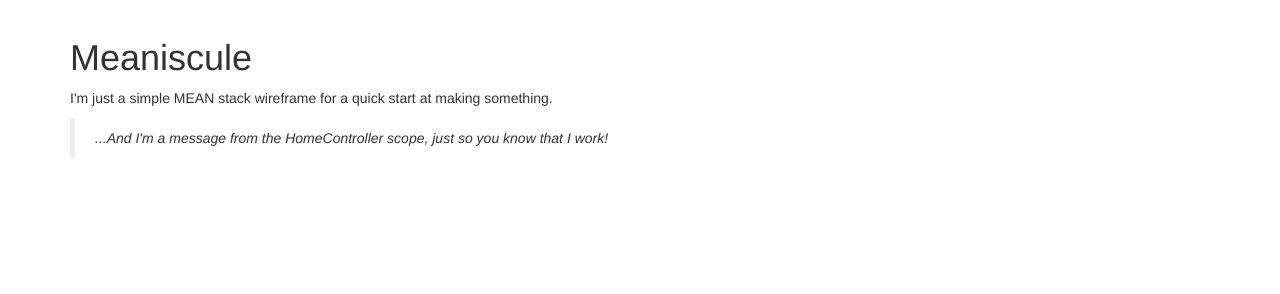
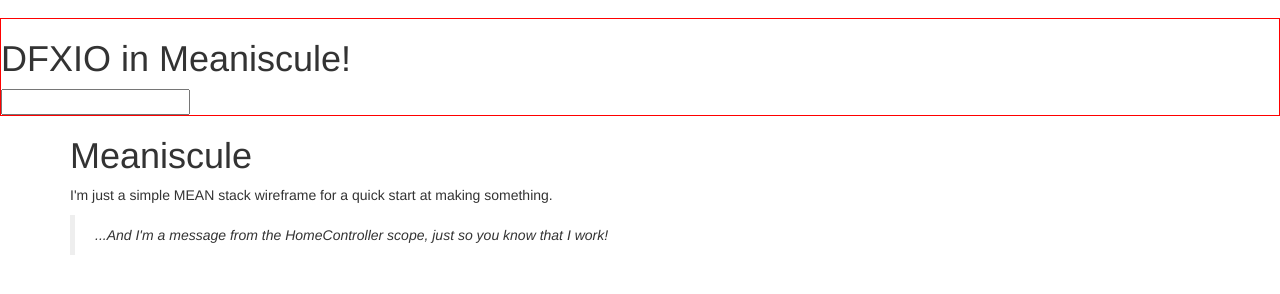
Before and after one commit to Cedrusco/dfxio-sandbox, a website: page server/index.html in a window 1280 px wide. Shown: the part 54-348 px from the top of the page. Drawn offline with nearby package versions, Linux system fonts and the light colour scheme; some packages are replaced by stand-ins of ours; files that its build step writes are made by us from their sources; files whose address does not match are found by name.

Commit message:
added test dfxio module into meaniscule

```diff
--- a/client/pre-build/app.js
+++ b/client/pre-build/app.js
@@ -1,4 +1,4 @@
-var app = angular.module('Meaniscule', ['ui.router']);
+var app = angular.module('Meaniscule', ['ui.router', 'dfxio']);
 
 app.config(function ($urlRouterProvider, $locationProvider) {
 	// This turns off hashbang urls (/#about) and changes it to something normal (/about)
--- /dev/null
+++ b/dfxio/dfxio.html
@@ -0,0 +1,5 @@
+<div style="border: 1px solid red">
+  <h1>DFXIO in Meaniscule!</h1>
+  <input ng-model="hello"/>
+    {{hello}}
+</div>
--- /dev/null
+++ b/dfxio/dfxio.js
@@ -0,0 +1,16 @@
+(function (angular) {
+  'use strict'
+
+  angular
+    .module('dfxio', [])
+    .controller('dfxioController', function ($scope) {
+
+    })
+    .directive('dfxioDirective', function () {
+      return {
+        restrict: 'E',
+        templateUrl: './dfxio.html',
+        controller: 'dfxioController'
+      }
+  })
+})(angular)
--- a/server/app.js
+++ b/server/app.js
@@ -16,6 +16,7 @@ app.use(bodyParser.urlencoded({ extended: true }));
 app.use(express.static(path.join(__dirname, '../client')));
 app.use(express.static(path.join(__dirname, '../client/build'))); // for gulped files
 app.use(express.static(path.join(__dirname, '../node_modules')));
+app.use(express.static(path.join(__dirname, '../dfxio')));
 app.use(express.static(path.join(__dirname, './images')));
 // app.use(express.static(path.join(__dirname, '../bower_components')));
 
--- a/server/index.html
+++ b/server/index.html
@@ -12,16 +12,19 @@
 
     <link rel="stylesheet" type="text/css" href="/bootstrap/dist/css/bootstrap.css" />
     <link rel="stylesheet" type="text/css" href="build.css" />
+    <link rel="stylesheet" type="text/css" href="dfxio.css" />
 
     <script src="/jquery/dist/jquery.js"></script>
     <script src="/bootstrap/dist/js/bootstrap.js"></script>
     <script src="/angular/angular.js"></script>
     <script src="/angular-ui-router/release/angular-ui-router.js"></script>
+    <script src="/dfxio.js"></script>
     <script src="build.js"></script>
 </head>
 
 <body ng-app="Meaniscule">
     <navbar></navbar>
+    <dfxio-directive></dfxio-directive>
     <div ui-view class="container"></div>
 </body>
 
```
Also changed, not shown: dfxio/dfxio.css (added).
